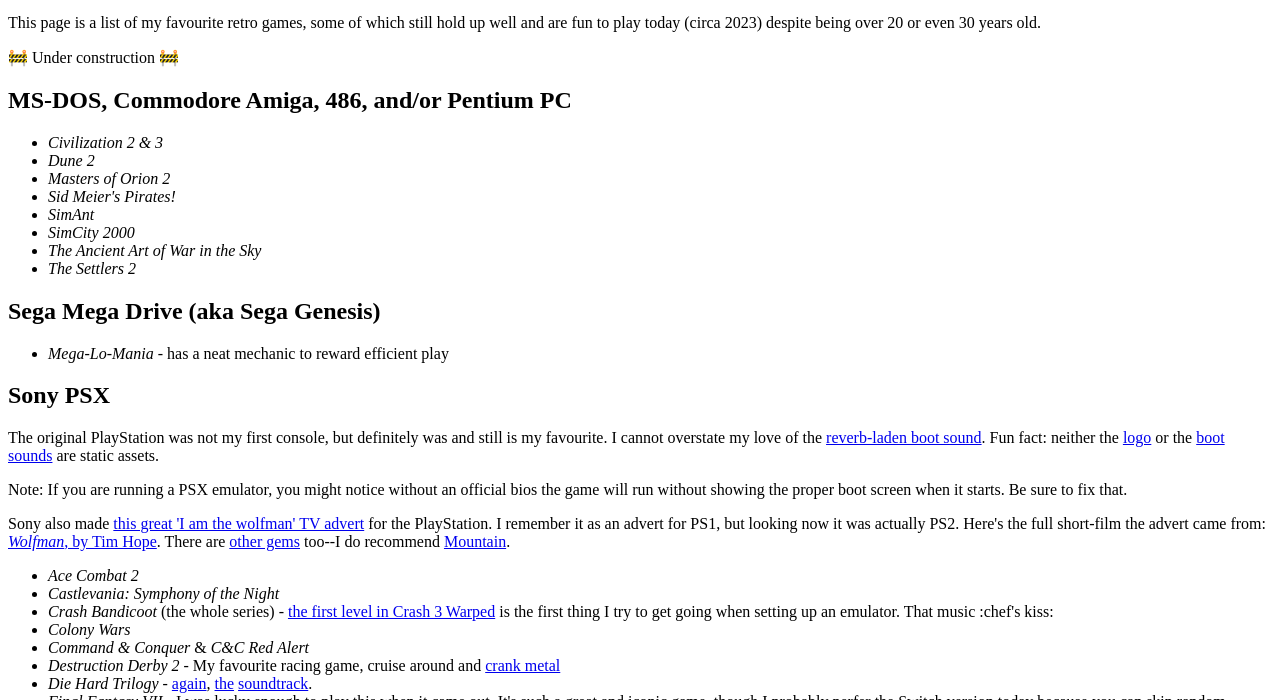
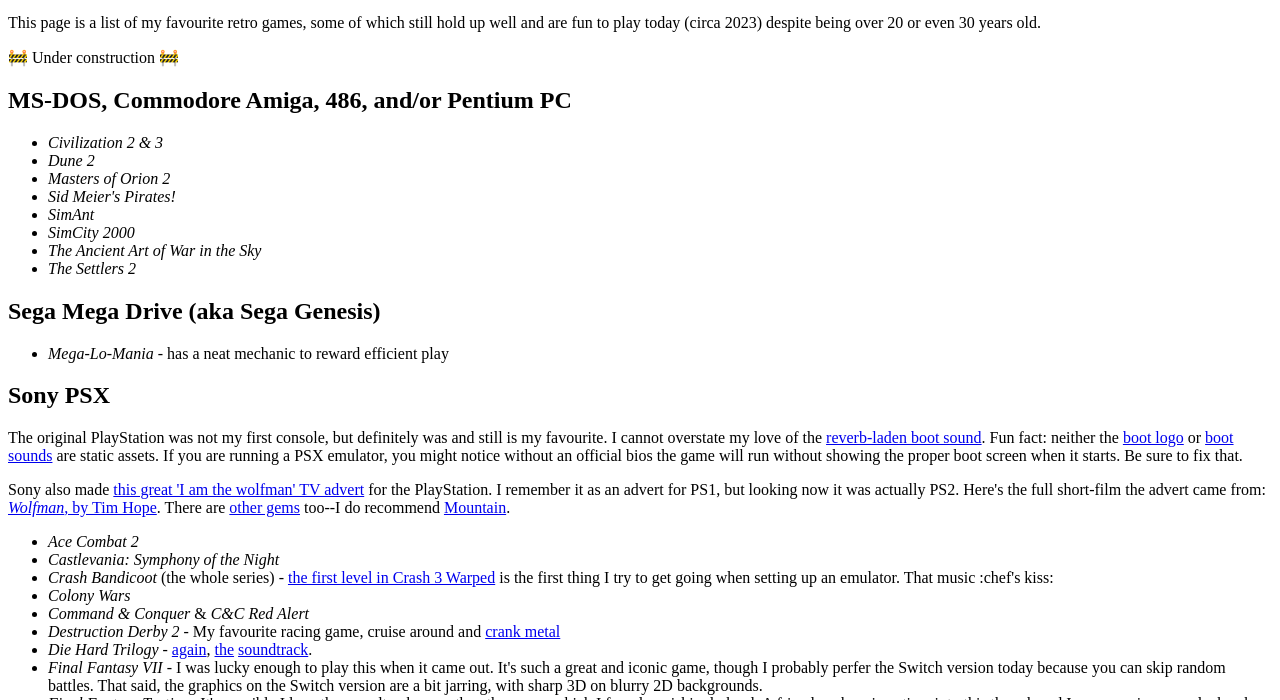
Before and after one commit to cbotman/cbotman.github.io, a plain HTML site: page favourite-retro-games.html in a window 1280 px wide. Shown: the part 100-800 px from the top of the page. Drawn offline with Linux system fonts and the light colour scheme.

Commit message:
Formatting.

```diff
--- a/favourite-retro-games.html
+++ b/favourite-retro-games.html
@@ -41,18 +41,15 @@
       >. Fun fact: neither the
       <a
         href="https://www.kotaku.com.au/2021/07/wait-the-ps1-logo-was-a-3d-model/"
-        >logo</a
+        >boot logo</a
       >
-      or the
+      or
       <a href="https://youtu.be/lkSd30d7JzM?si=_KLezPe5AMNgcByX&t=61"
         >boot sounds</a
       >
-      are static assets.
-    </p>
-    <p>
-      Note: If you are running a PSX emulator, you might notice without an
-      official bios the game will run without showing the proper boot screen
-      when it starts. Be sure to fix that.
+      are static assets. If you are running a PSX emulator, you might notice
+      without an official bios the game will run without showing the proper boot
+      screen when it starts. Be sure to fix that.
     </p>
     <p>
       Sony also made
```
